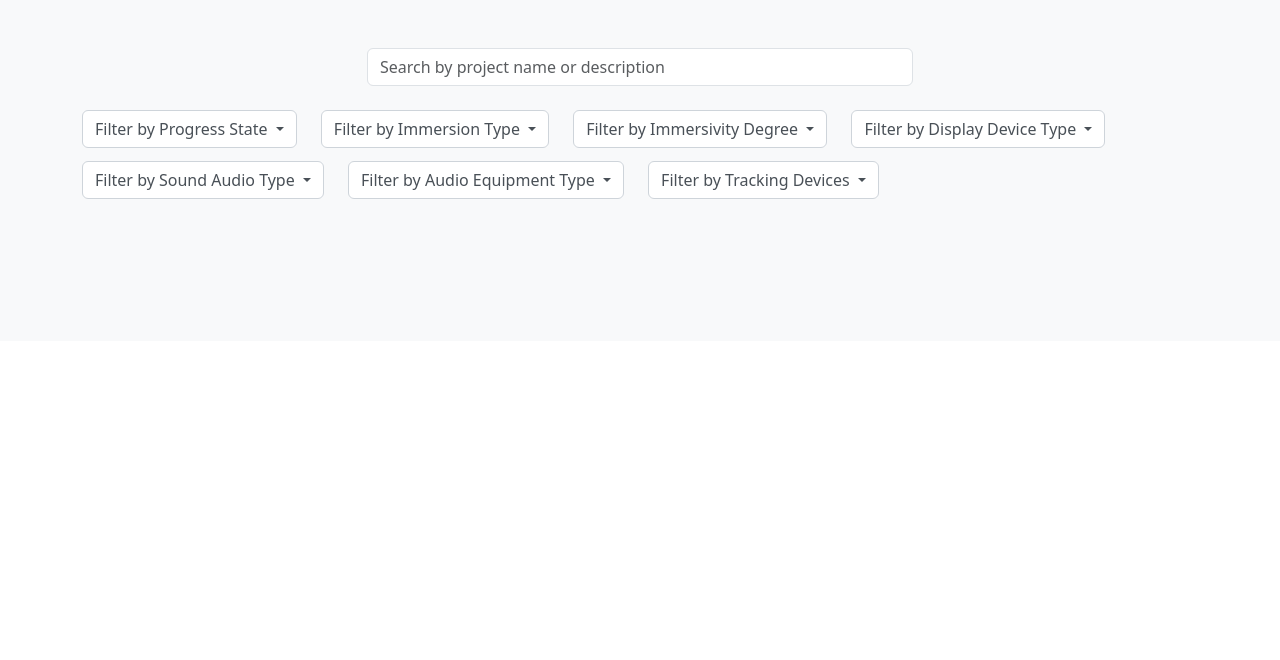
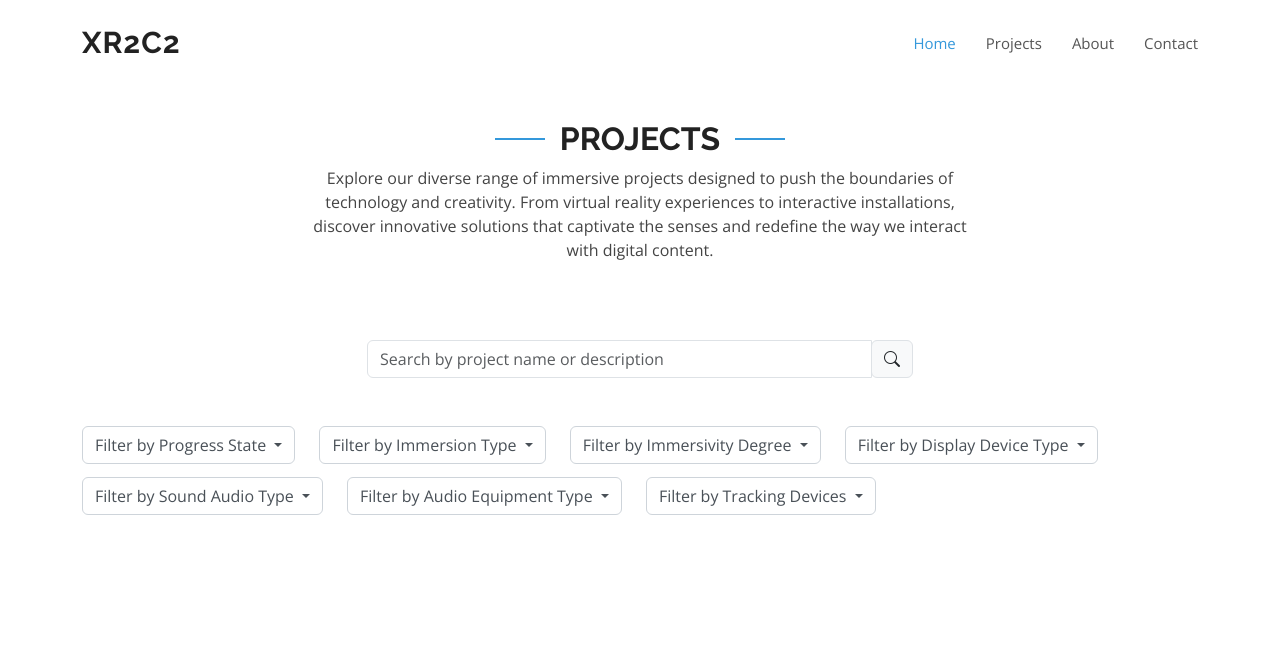
Before and after one commit to stevenessam/Stage-PER-XR2C2-i3s, a website: page public/projects.html in a window 1280 px wide. Drawn offline with nearby package versions, Linux system fonts and the light colour scheme; no server answers.

Commit message:
Projects page DONE

```diff
--- a/public/projects.html
+++ b/public/projects.html
@@ -8,24 +8,91 @@
     <!-- Bootstrap CDN links -->
     <link href="https://cdn.jsdelivr.net/npm/bootstrap@5.3.3/dist/css/bootstrap.min.css" rel="stylesheet"
         integrity="sha384-QWTKZyjpPEjISv5WaRU9OFeRpok6YctnYmDr5pNlyT2bRjXh0JMhjY6hW+ALEwIH" crossorigin="anonymous">
+    <meta content="" name="description">
+    <meta content="" name="keywords">
+
+    <!-- Favicons -->
+    <link href="styles/bootstrapStyle/img/favicon.png" rel="icon">
+    <link href="styles/bootstrapStyle/img/apple-touch-icon.png" rel="apple-touch-icon">
+
+    <!-- Google Fonts -->
+    <link
+        href="https://fonts.googleapis.com/css?family=Open+Sans:300,300i,400,400i,600,600i,700,700i|Raleway:300,300i,400,400i,500,500i,600,600i,700,700i|Poppins:300,300i,400,400i,500,500i,600,600i,700,700i"
+        rel="stylesheet">
+
+    <!-- Vendor CSS Files -->
+    <link href="styles/bootstrapStyle/vendor/aos/aos.css" rel="stylesheet">
+    <link href="styles/bootstrapStyle/vendor/bootstrap/css/bootstrap.min.css" rel="stylesheet">
+    <link href="styles/bootstrapStyle/vendor/bootstrap-icons/bootstrap-icons.css" rel="stylesheet">
+    <link href="styles/bootstrapStyle/vendor/boxicons/css/boxicons.min.css" rel="stylesheet">
+    <link href="styles/bootstrapStyle/vendor/glightbox/css/glightbox.min.css" rel="stylesheet">
+    <link href="styles/bootstrapStyle/vendor/remixicon/remixicon.css" rel="stylesheet">
+    <link href="styles/bootstrapStyle/vendor/swiper/swiper-bundle.min.css" rel="stylesheet">
+
+    <!-- Template Main CSS File -->
+    <link href="styles/bootstrapStyle/css/style.css" rel="stylesheet">
     <!-- Link to external CSS file -->
     <link rel="stylesheet" href="styles/cssStyle/projectsStyle.css">
 </head>
+<!-- ======= Hero Section ======= -->
+<section class="d-flex align-items-center">
+
+
+</section><!-- End Hero -->
 
 <body>
-    <div class="album py-5 bg-body-tertiary">
+    <!-- ======= Header ======= -->
+    <header id="header" class="fixed-top d-flex align-items-center">
+        <div class="container d-flex align-items-center justify-content-between">
+
+            <div class="logo">
+                <h1><a href="index.html">XR2C2</a></h1>
+                <!-- <a href="index.html"><img src="styles/bootstrapStyle/img/logo.png" alt="" class="img-fluid"></a>-->
+            </div>
+
+            <nav id="navbar" class="navbar">
+                <ul>
+                    <li><a class="nav-link scrollto active" href="index.html">Home</a></li>
+                    <li><a class="nav-link scrollto " href="projects.html">Projects</a></li>
+                    <li><a class="nav-link scrollto" href="about.html">About</a></li>
+                    <li><a class="nav-link scrollto" href="contact.html">Contact</a></li>
+                </ul>
+                <i class="bi bi-list mobile-nav-toggle"></i>
+            </nav><!-- .navbar -->
+
+        </div>
+    </header><!-- End Header -->
+
+    <main id="main">
+
+        <div class="container">
+            <div class="section-title" data-aos="fade-up">
+                <h2>Projects</h2>
+                <p style=" width: 60%; margin: 0 auto;">Explore our diverse range of immersive projects designed to push
+                    the boundaries of technology and
+                    creativity. From virtual reality experiences to interactive installations, discover innovative
+                    solutions that captivate the senses and redefine the way we interact with digital content.</p>
+            </div>
+        </div>
+        <div class="album py-5" style="background-color: #fff;">
             <div class="container">
                 <div class="row justify-content-center">
-                <div class="col-md-6 mb-4">
+                    <div class="col-md-6 mb-5">
+                        <div class="input-group">
                             <input type="text" class="form-control" id="searchInput"
                                 placeholder="Search by project name or description">
+                            <div class="input-group-append">
+                                <span class="input-group-text"><i class="bi bi-search"></i></span>
                             </div>
                         </div>
+                    </div>
+                </div>
+
                 <div class="row">
                     <div class="dropdown-col">
                         <div class="dropdown">
-                        <button class="btn btn-secondary dropdown-toggle" type="button" id="progressStateDropdownButton"
-                            data-bs-toggle="dropdown" aria-expanded="false">
+                            <button class="btn btn-secondary dropdown-toggle" type="button"
+                                id="progressStateDropdownButton" data-bs-toggle="dropdown" aria-expanded="false">
                                 Filter by Progress State
                             </button>
                             <ul class="dropdown-menu" aria-labelledby="progressStateDropdownButton"
@@ -124,6 +191,7 @@
             </div>
         </div>
 
+    </main>
     <!-- Bootstrap JS CDN link -->
     <script src="https://cdn.jsdelivr.net/npm/bootstrap@5.3.3/dist/js/bootstrap.bundle.min.js"
         integrity="sha384-YvpcrYf0tY3lHB60NNkmXc5s9fDVZLESaAA55NDzOxhy9GkcIdslK1eN7N6jIeHz"
@@ -623,6 +691,14 @@
         }
 
     </script>
+    <!-- Vendor JS Files -->
+
+    <script src="styles/bootstrapStyle/vendor/aos/aos.js"></script>
+    <script src="styles/bootstrapStyle/vendor/glightbox/js/glightbox.min.js"></script>
+    <script src="styles/bootstrapStyle/vendor/swiper/swiper-bundle.min.js"></script>
+
+    <!-- Template Main JS File -->
+    <script src="styles/bootstrapStyle/js/main.js"></script>
 </body>
 
 </html>
--- a/public/styles/cssStyle/projectsStyle.css
+++ b/public/styles/cssStyle/projectsStyle.css
@@ -70,3 +70,23 @@
     transform: scale(1.05);
 
 }
+
+.pagination .page-link {
+    color: #3498db;
+    background-color: #fff;
+}
+
+.pagination .page-link:hover {
+    color: #fff;
+    background-color: #3498db;
+}
+
+.pagination .page-item.active .page-link {
+    background-color: #3498db;
+    border-color: #3498db;
+}
+
+.pagination .page-item.active .page-link:hover {
+    background-color: #3498db;
+    border-color: #3498db;
+}
```
Lines whose indentation alone changed are shown as unchanged.
